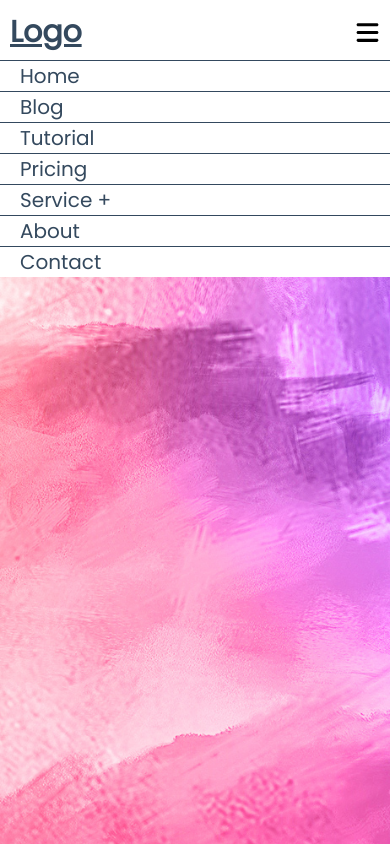
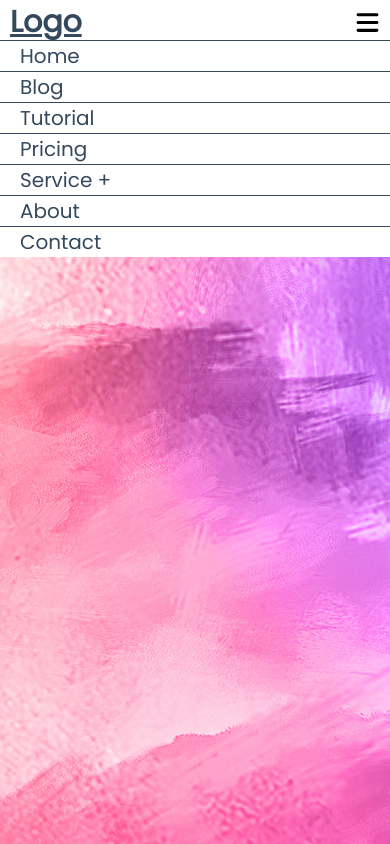
Before and after one commit to AbtahiHasan/simple-dropdown-responsive-navbar, a plain HTML site: page index.html in a window 390 px wide. Both pictures are taken after a click on the element 367 px from the left and 32 px from the top of the page. Drawn offline with Linux system fonts and the light colour scheme.

Commit message:
update code style

```diff
--- a/css/style.css
+++ b/css/style.css
@@ -37,6 +37,7 @@
   margin: auto;
   display: flex;
   justify-content: space-between;
+  padding: 0 10px;
 }
 .header .navbar .logo {
   color: var(--nav-hover);
@@ -104,14 +105,14 @@
     align-items: center;
   }
   .navbar {
-    padding: 10px;
+    padding: 15px 10px;
   }
   .navbar .navlinks {
     display: none;
   }
   .navbar .navlinks.active {
     position: absolute;
-    top: 60px;
+    top: 40px;
     left: 0;
     right: 0;
     display: flex;
```
